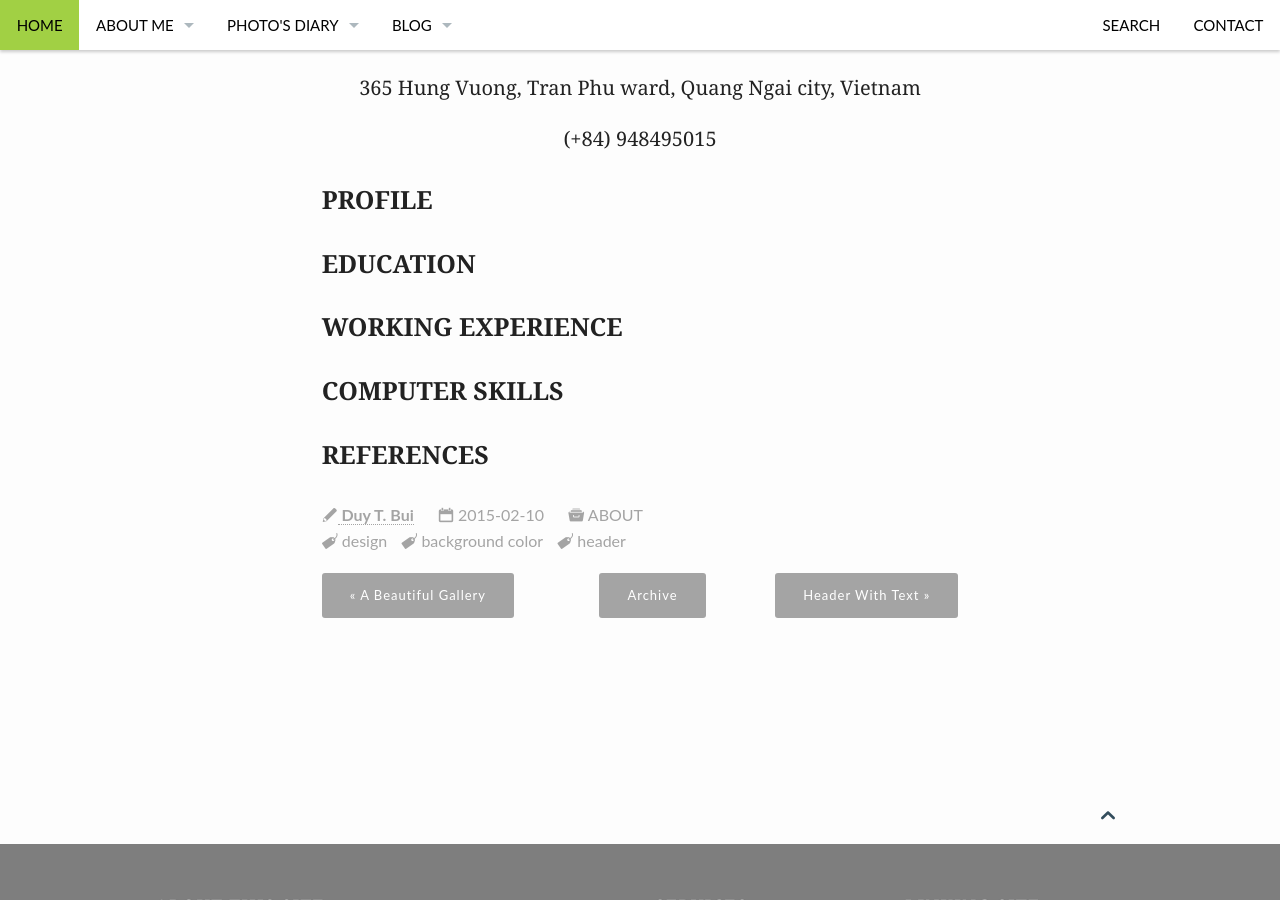
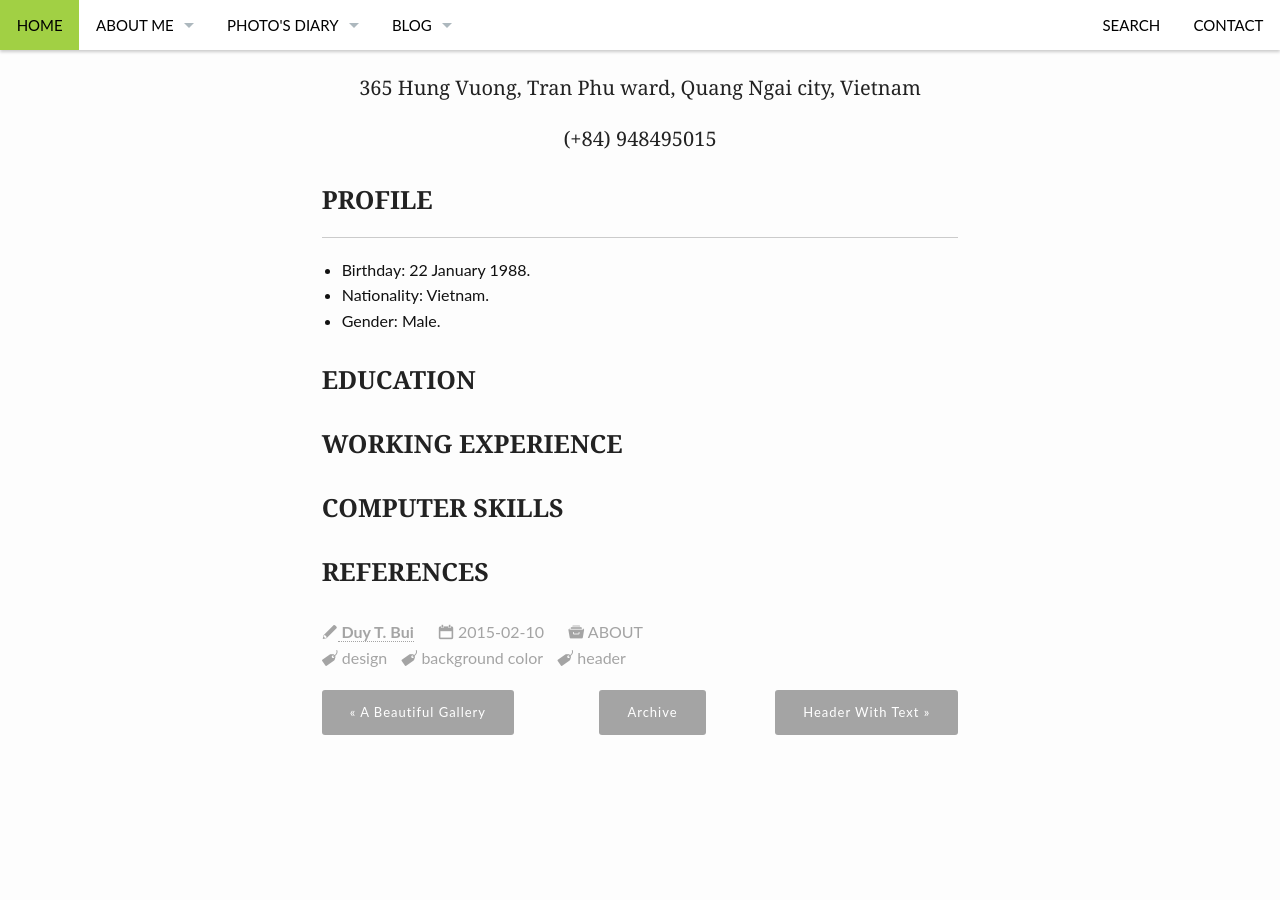
Before and after one commit to duybuidotvn/duybuidotvn.github.io, a Jekyll site: the page built from _posts/about/2015-02-10-curriculum-vitae.md, in a window 1280 px wide and 900 px high, scrolled down 540 px. Built offline with Jekyll 4.4.1, drawn with Linux system fonts in a browser that asks for light colours.

Commit message:
12052015-918-push-cv-header

```diff
--- a/_posts/about/2015-02-10-curriculum-vitae.md
+++ b/_posts/about/2015-02-10-curriculum-vitae.md
@@ -24,6 +24,10 @@ header:
 </center>
 
 ###**PROFILE**
+<hr>
+- Birthday: 22 January 1988.
+- Nationality: Vietnam.
+- Gender: Male.
 
 ###**EDUCATION**
 
```
